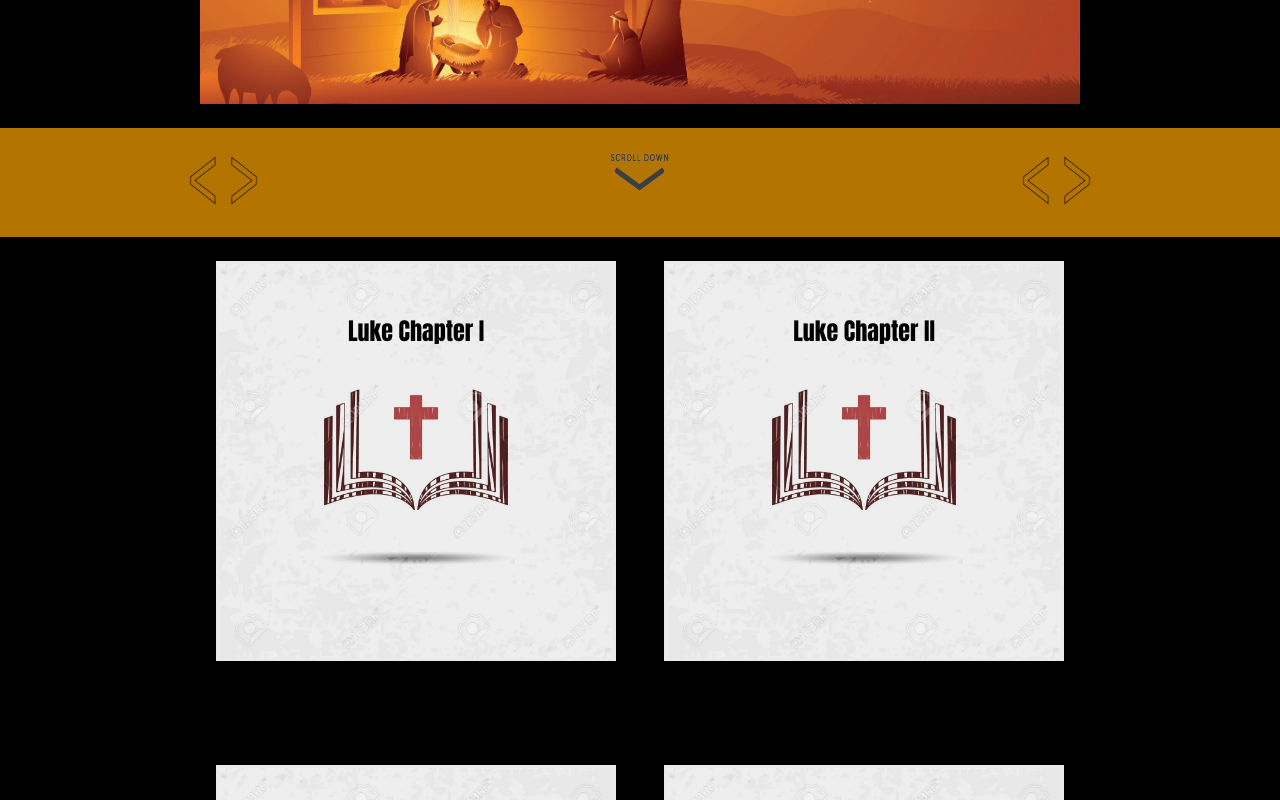
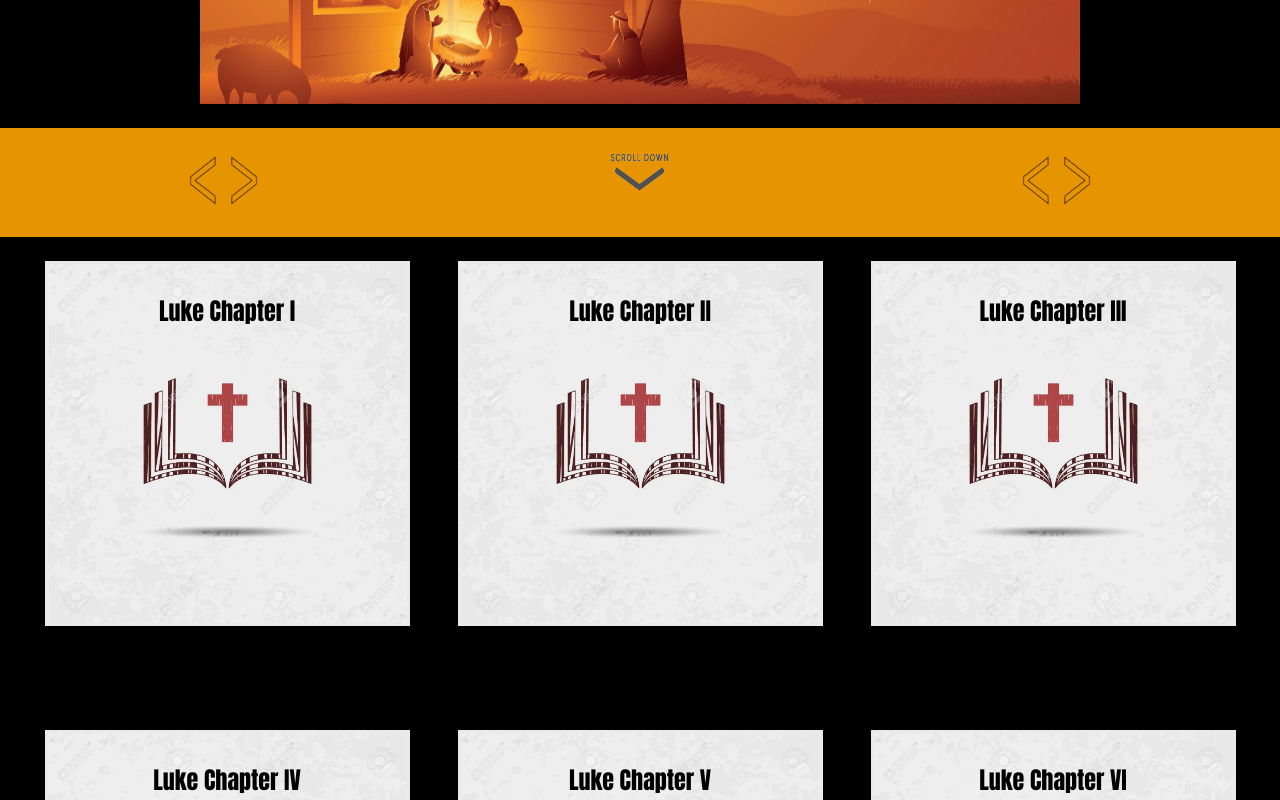
Before and after one commit to jnutt367/luke, a Next.js app: page / in a window 1280 px wide. Shown: the part 500-1300 px from the top of the page. Built offline with nearby package versions, Linux system fonts and the light colour scheme.

Commit message:
Update Home.module.css

```diff
--- a/styles/Home.module.css
+++ b/styles/Home.module.css
@@ -50,7 +50,7 @@
     padding-right: 100px;
     display: grid;
     place-items: center;
-    max-height: 900px;
+    max-height: 700px;
     margin-bottom: 1.5rem;
 }
 .footer {
@@ -188,7 +188,7 @@
 
 .nav {
     background-color: #ffa500;
-    opacity: 0.7;
+    opacity: 0.9;
     padding: 15px;
     display: flex;
     flex-direction: row;
@@ -242,6 +242,7 @@
     background-image: url(/52617427-bible-church-logo-the-name-of-the-mission-bible-society-.webp);
     background-size:contain;
     display: grid;
+    background-color: white;
     place-items: center;
     background-repeat: no-repeat;
     color: transparent;
@@ -249,12 +250,12 @@
     margin-bottom: 5rem;
     padding: 1.5rem;
     text-align: left;
-    max-height: 400px;
+    max-height: 365px;
     overflow: scroll;
     text-decoration: none;
     border: 3px solid #eaeaea;
     transition: color 0.15s ease, border-color 2s ease;
-    max-width: 400px;
+    max-width: 365px;
     font-family: monospace;
 }
 .chapter {
@@ -263,26 +264,25 @@
     z-index: 1;
     width: 100%;
     text-align: center;
-    top: -10px;
-    margin-top: 5px;
-    padding-top: 25px;
+    top: 0px;
+    margin-top: 0px;
+    padding-top: 5px;
     padding-bottom: 10px;
     font-family: Ariel, sans, serif, sans-serif, cursive, fantasy;
 }
 .chapter:hover,
 .chapter:focus,
 .chapter:active {
-    background-color: white;
-    opacity: 0.75;
+    font-weight: bolder;
 }
 .card:hover,
 .card:focus,
 .card:active {
     display: inline;
     color: black;
-    opacity: 0.85;
+    opacity: 0.9;
     border-color:  #ffa500;
-    background-image: url(/closeup-old-paper-texture-age-marks.jpg);
+    background-image: url(/paper.jpg);
     background-repeat: no-repeat;
     background-size: cover;
     cursor: all-scroll;
```
